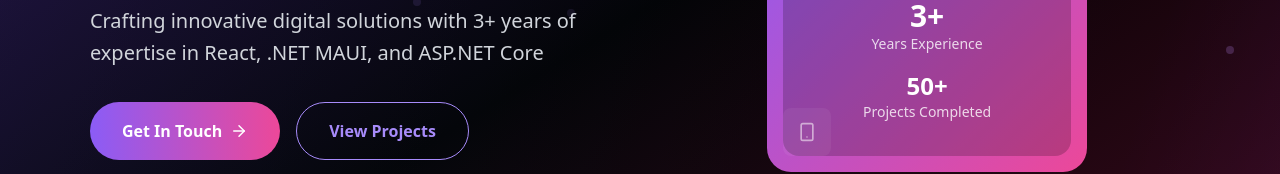
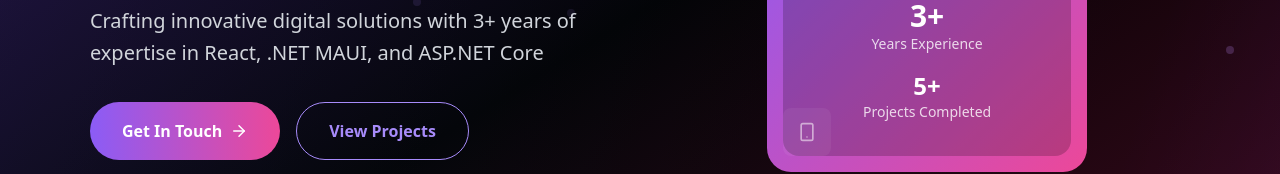
Before and after one commit to BattulaNaveenCoder/naveen_portfolio, a React (Vite) app: page / in a window 1280 px wide. Shown: the part 388-562 px from the top of the page. Built offline with nearby package versions, Linux system fonts and the light colour scheme.

Commit message:
Projects

```diff
--- a/src/App.jsx
+++ b/src/App.jsx
@@ -188,7 +188,7 @@
                         <div className="text-sm opacity-80">Years Experience</div>
                       </div>
                       <div>
-                        <div className="text-2xl font-bold">50+</div>
+                        <div className="text-2xl font-bold">5+</div>
                         <div className="text-sm opacity-80">Projects Completed</div>
                       </div>
                     </div>
```
